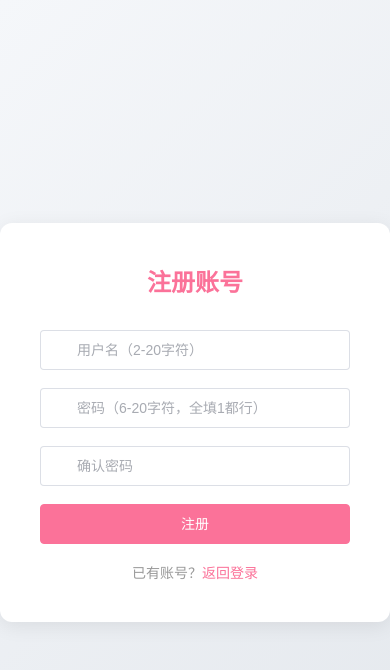
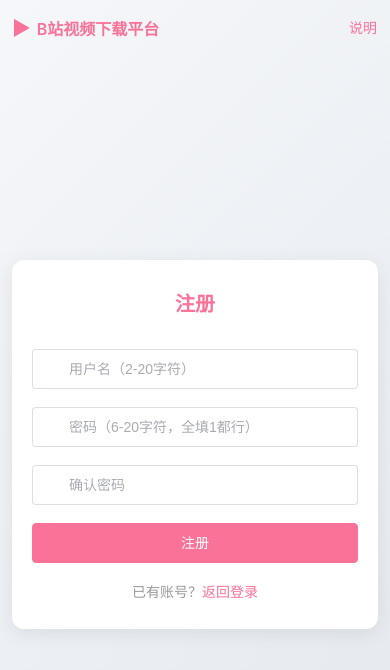
Before and after one commit to fallingnight131/bilibili_loader, a Vue app in the folder frontend/: page /register in a window 390 px wide. Shown: the top 670 px of the page. Built offline with nearby package versions, Linux system fonts and the light colour scheme.

Commit message:
修改登录与注册界面布局

```diff
--- a/frontend/src/views/Home.vue
+++ b/frontend/src/views/Home.vue
@@ -67,6 +67,8 @@
       <div v-if="!isLoggedIn" class="guest-panel">
         <h2>欢迎使用 B站视频下载平台</h2>
         <p>当前状态：未登录。登录后可提交下载任务、查看队列与进度。</p>
+        <p>本平台的注册与登录需求仅为历史信息管理、服务器压力缓解和潜在攻击预防</p>
+        <p>平台承诺绝不将用户隐私信息用于其他目的</p>
         <el-button type="primary" size="large" @click="goLogin">去登录</el-button>
       </div>
 
--- a/frontend/src/views/Login.vue
+++ b/frontend/src/views/Login.vue
@@ -1,7 +1,14 @@
 <template>
   <div class="login-container">
+    <div class="login-navbar">
+      <div class="login-brand">
+        <span class="logo">▶</span> B站视频下载平台
+      </div>
+      <el-button type="text" class="help-button" @click="openHelp">说明</el-button>
+    </div>
+
     <div class="login-card">
-      <h2 class="login-title">B站视频下载平台</h2>
+      <h2 class="login-title">登录</h2>
       <el-form
         ref="formRef"
         :model="form"
@@ -83,15 +90,51 @@ async function handleLogin() {
     loading.value = false
   }
 }
+
+function openHelp() {
+  window.open('https://fallingnight.com', '_blank')
+}
 </script>
 
 <style scoped>
 .login-container {
+  position: relative;
   display: flex;
+  flex-direction: column;
   justify-content: center;
   align-items: center;
   min-height: 100vh;
+  padding: 72px 16px 24px;
   background: linear-gradient(135deg, #f5f7fa 0%, #e4e8ed 100%);
+}
+
+.login-navbar {
+  position: absolute;
+  top: 0;
+  left: 0;
+  right: 0;
+  height: 56px;
+  padding: 0 24px;
+  display: flex;
+  align-items: center;
+  justify-content: space-between;
+}
+
+.login-brand {
+  display: flex;
+  align-items: center;
+  gap: 6px;
+  font-size: 18px;
+  font-weight: 600;
+  color: #FB7299;
+}
+
+.logo {
+  font-size: 20px;
+}
+
+.help-button {
+  color: #FB7299;
 }
 
 .login-card {
@@ -106,7 +149,7 @@ async function handleLogin() {
   text-align: center;
   margin-bottom: 32px;
   color: #FB7299;
-  font-size: 24px;
+  font-size: 20px;
 }
 
 .login-footer {
@@ -124,4 +167,24 @@ async function handleLogin() {
 .login-footer a:hover {
   text-decoration: underline;
 }
+
+@media (max-width: 600px) {
+  .login-container {
+    padding: 64px 12px 20px;
+  }
+
+  .login-navbar {
+    padding: 0 12px;
+  }
+
+  .login-brand {
+    font-size: 16px;
+  }
+
+  .login-card {
+    width: 100%;
+    max-width: 400px;
+    padding: 28px 20px;
+  }
+}
 </style>
--- a/frontend/src/views/Register.vue
+++ b/frontend/src/views/Register.vue
@@ -1,7 +1,14 @@
 <template>
   <div class="register-container">
+    <div class="register-navbar">
+      <div class="register-brand">
+        <span class="logo">▶</span> B站视频下载平台
+      </div>
+      <el-button type="text" class="help-button" @click="openHelp">说明</el-button>
+    </div>
+
     <div class="register-card">
-      <h2 class="register-title">注册账号</h2>
+      <h2 class="register-title">注册</h2>
       <el-form
         ref="formRef"
         :model="form"
@@ -112,15 +119,51 @@ async function handleRegister() {
     loading.value = false
   }
 }
+
+function openHelp() {
+  window.open('https://fallingnight.com', '_blank')
+}
 </script>
 
 <style scoped>
 .register-container {
+  position: relative;
   display: flex;
+  flex-direction: column;
   justify-content: center;
   align-items: center;
   min-height: 100vh;
+  padding: 72px 16px 24px;
   background: linear-gradient(135deg, #f5f7fa 0%, #e4e8ed 100%);
+}
+
+.register-navbar {
+  position: absolute;
+  top: 0;
+  left: 0;
+  right: 0;
+  height: 56px;
+  padding: 0 24px;
+  display: flex;
+  align-items: center;
+  justify-content: space-between;
+}
+
+.register-brand {
+  display: flex;
+  align-items: center;
+  gap: 6px;
+  font-size: 18px;
+  font-weight: 600;
+  color: #FB7299;
+}
+
+.logo {
+  font-size: 20px;
+}
+
+.help-button {
+  color: #FB7299;
 }
 
 .register-card {
@@ -135,7 +178,7 @@ async function handleRegister() {
   text-align: center;
   margin-bottom: 32px;
   color: #FB7299;
-  font-size: 24px;
+  font-size: 20px;
 }
 
 .register-footer {
@@ -153,4 +196,24 @@ async function handleRegister() {
 .register-footer a:hover {
   text-decoration: underline;
 }
+
+@media (max-width: 600px) {
+  .register-container {
+    padding: 64px 12px 20px;
+  }
+
+  .register-navbar {
+    padding: 0 12px;
+  }
+
+  .register-brand {
+    font-size: 16px;
+  }
+
+  .register-card {
+    width: 100%;
+    max-width: 400px;
+    padding: 28px 20px;
+  }
+}
 </style>
```
